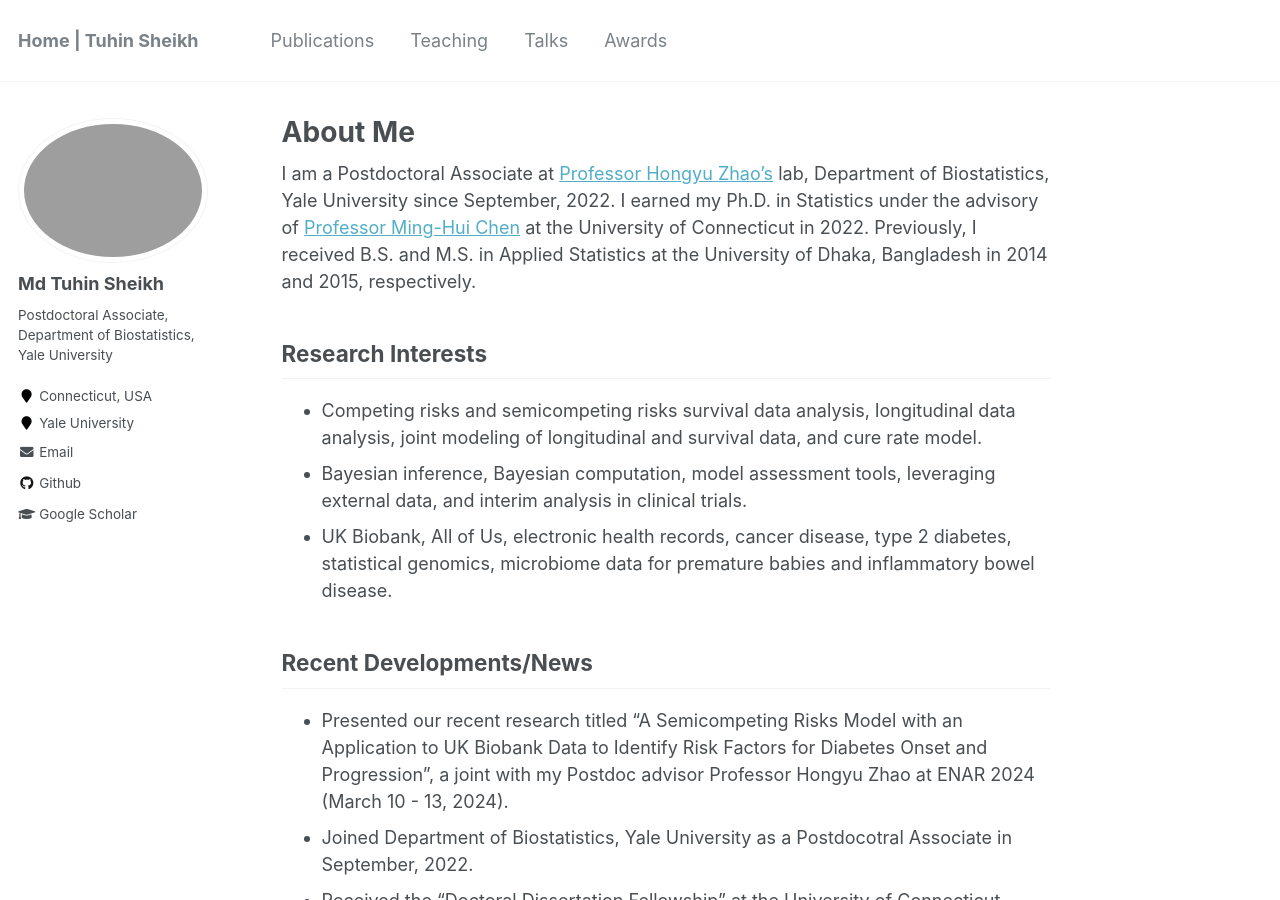
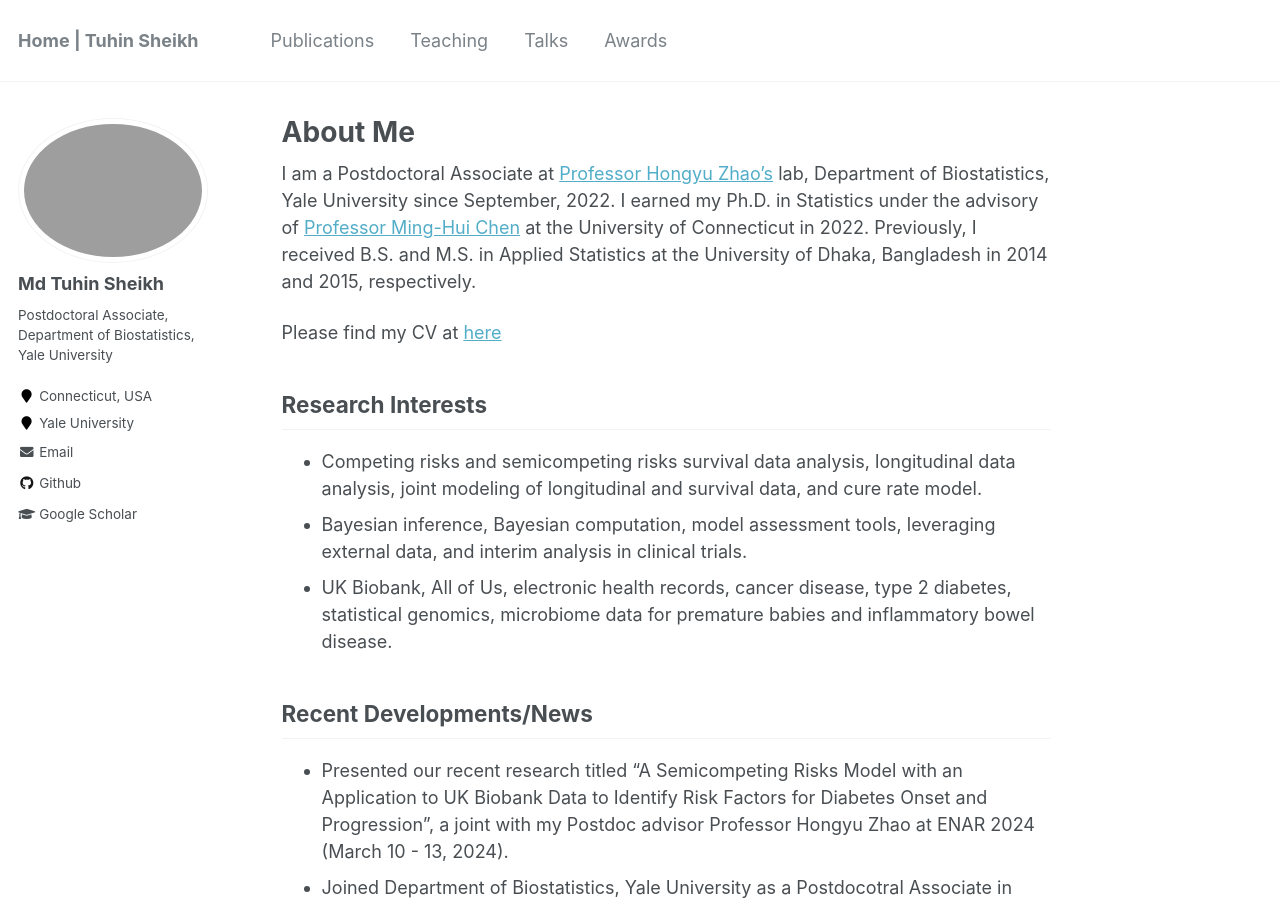
Before and after one commit to mdtuhinsheikh/mdtuhinsheikh.github.io, a Jekyll site: the page built from _pages/about.md, in a window 1280 px wide and 900 px high. Built offline with Jekyll 4.4.1, drawn with Linux system fonts in a browser that asks for light colours.

Commit message:
Update about.md

```diff
--- a/_pages/about.md
+++ b/_pages/about.md
@@ -8,6 +8,8 @@ redirect_from:
   - /about.html
 ---
 I am a Postdoctoral Associate at [Professor Hongyu Zhao's](https://zhaocenter.org/index.html){:target="_blank"} lab, Department of Biostatistics, Yale University since September, 2022. I earned my Ph.D. in Statistics under the advisory of [Professor Ming-Hui Chen](http://merlot.stat.uconn.edu/~mic02006/){:target="_blank"} at the University of Connecticut in 2022. Previously, I received B.S. and M.S. in Applied Statistics at the University of Dhaka, Bangladesh in 2014 and 2015, respectively.
+
+Please find my CV at [here](https://www.dropbox.com/scl/fi/sy1u8rr8v88s0ng293otr/CV_Sheikh_MdTuhin.pdf?rlkey=zlmn2gvg8p777acfznzz37e62&st=xu7fvckw&dl=0)
 
 ## Research Interests
 - Competing risks and semicompeting risks survival data analysis, longitudinal data analysis, joint modeling of longitudinal and survival data, and cure rate model.
```
